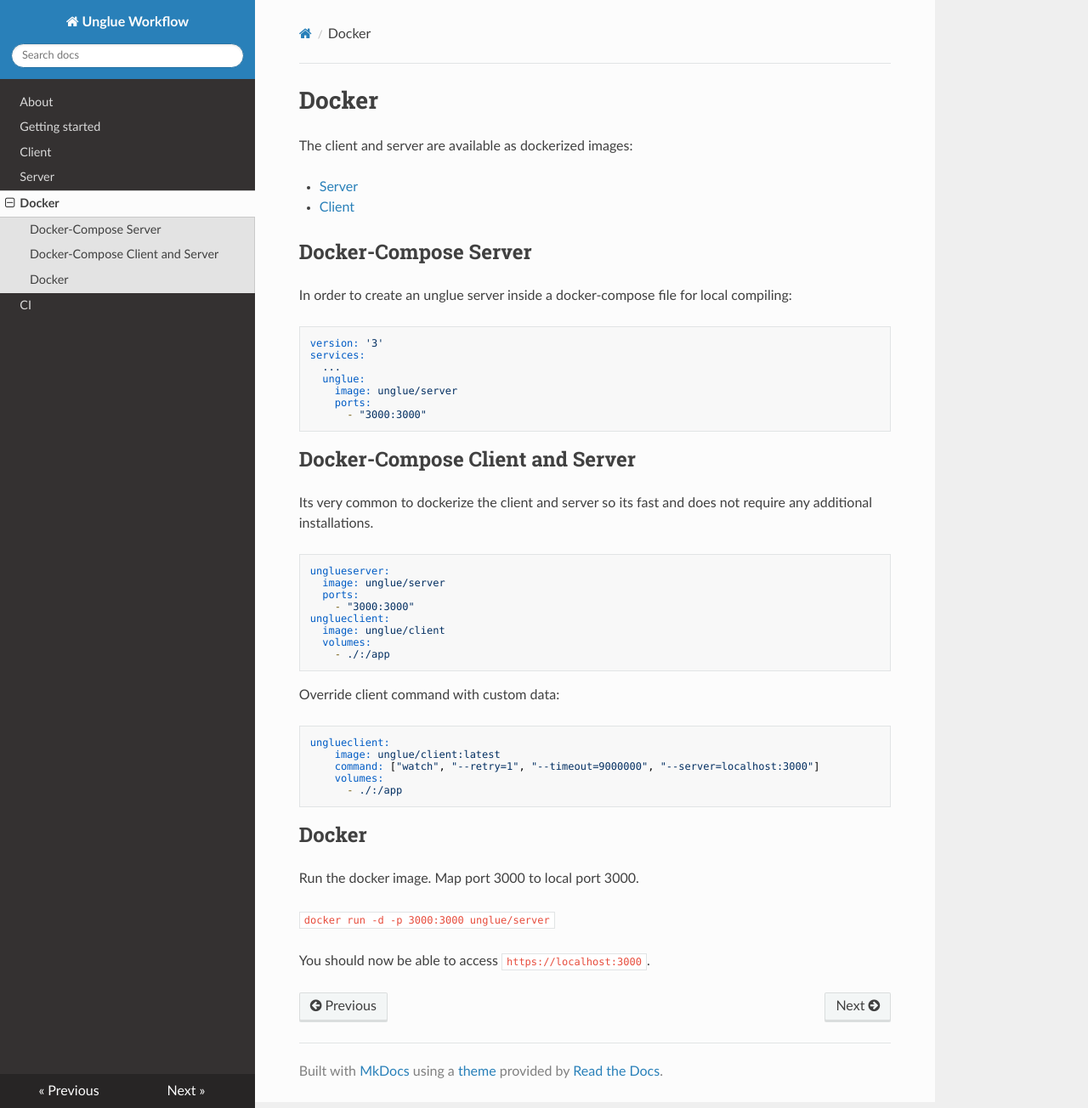
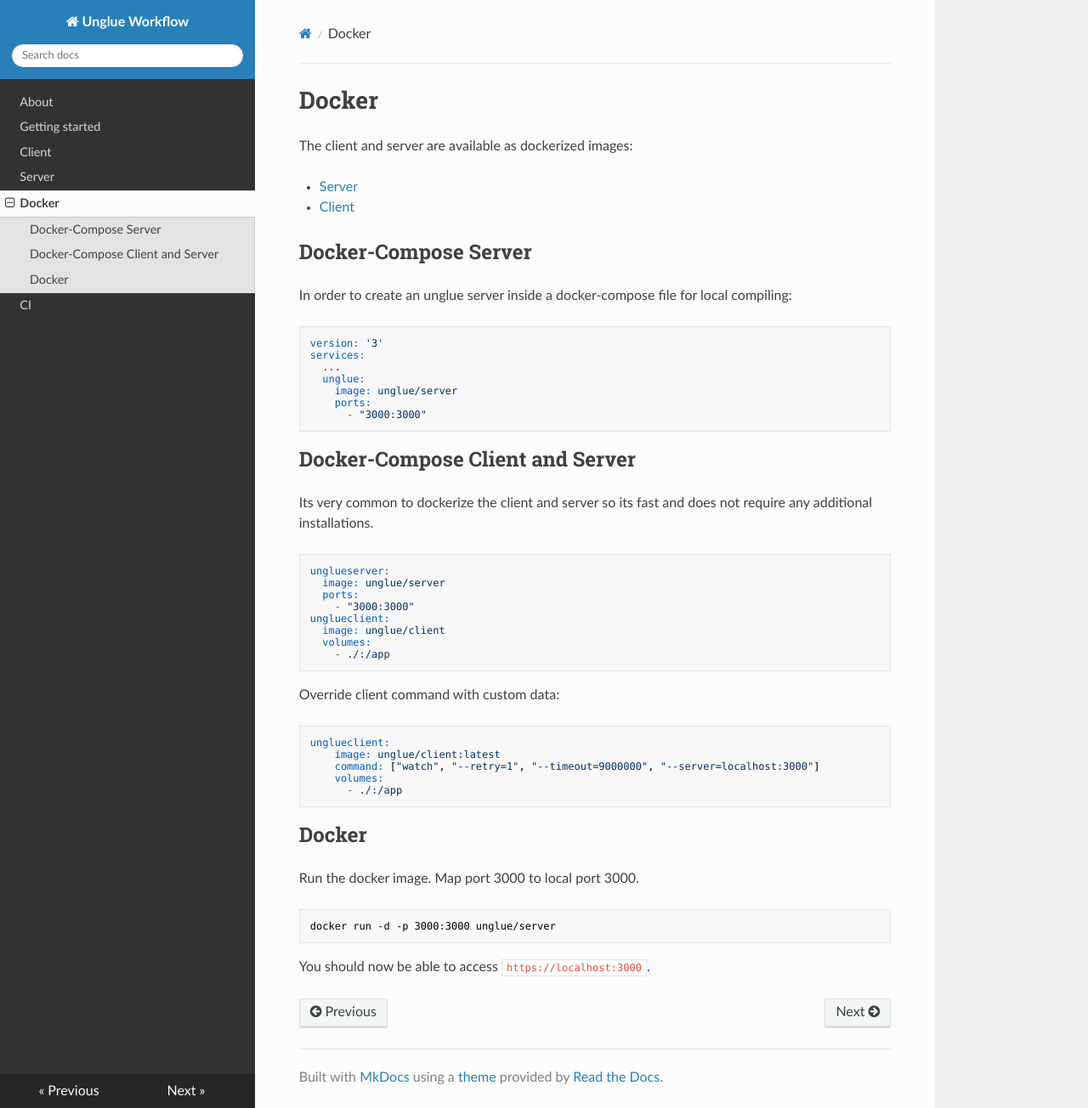
Before and after one commit to frontend-workflow-cloud-compiler/docs, an MkDocs documentation site: the page built from docs/docker.md, in a window 1280 px wide and 1304 px high. Shown: the whole window at 85% size. Built offline with MkDocs 1.6.1, drawn with Linux system fonts in a browser that asks for light colours; nearby versions of some CDN libraries; old or Windows-style settings are respelled for this version of MkDocs.

````diff
--- a/docs/docker.md
+++ b/docs/docker.md
@@ -48,6 +48,8 @@ unglueclient:
 
 Run the docker image. Map port 3000 to local port 3000.
 
-`docker run -d -p 3000:3000 unglue/server`
+```
+docker run -d -p 3000:3000 unglue/server
+```
 
 You should now be able to access `https://localhost:3000`.
````
